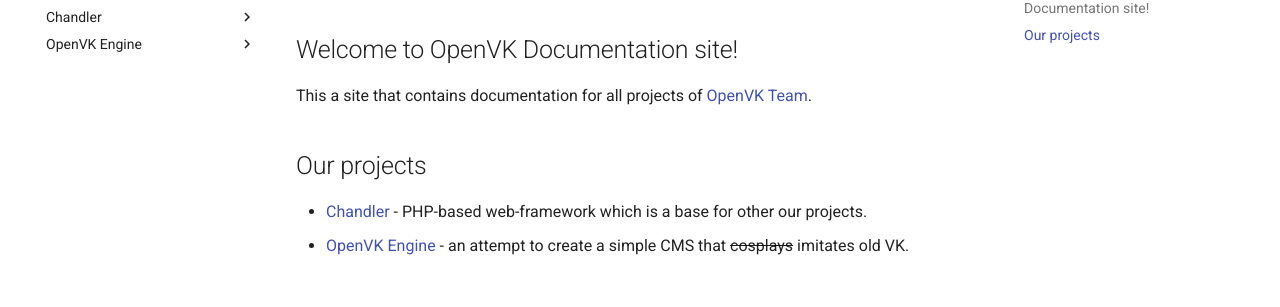
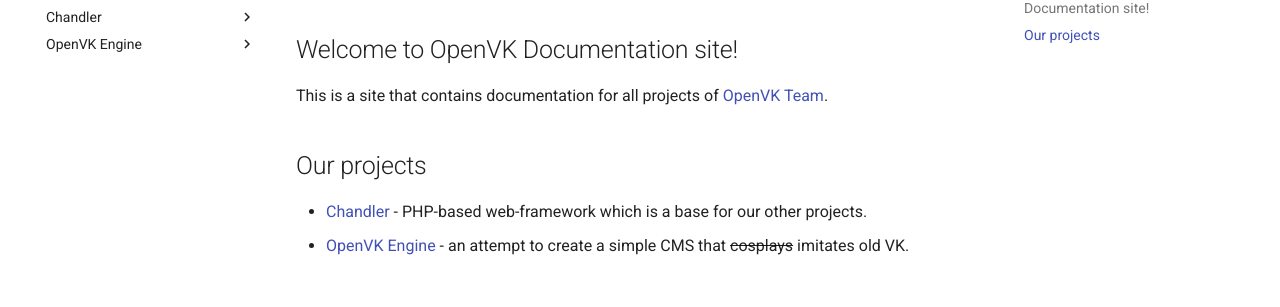
Before and after one commit to OpenVK/docs, an MkDocs documentation site: the page built from docs/index.md, in a window 1280 px wide. Shown: the part 148-455 px from the top of the page. Built offline with MkDocs 1.6.1 and Material for MkDocs 9.7.7, drawn with Linux system fonts in a browser that asks for light colours; comment, search, counter and statistics services are not loaded.

Commit message:
Fix minor grammar mistakes

```diff
--- a/docs/index.md
+++ b/docs/index.md
@@ -1,8 +1,8 @@
 # Main page
 
 ## Welcome to OpenVK Documentation site!
-This a site that contains documentation for all projects of [OpenVK Team](https://github.com/openvk).
+This is a site that contains documentation for all projects of [OpenVK Team](https://github.com/openvk).
 
 ## Our projects
-* [Chandler](/chandler/about) - PHP-based web-framework which is a base for other our projects.
+* [Chandler](/chandler/about) - PHP-based web-framework which is a base for our other projects.
 * [OpenVK Engine](/openvk_engine/about) - an attempt to create a simple CMS that ~~cosplays~~ imitates old VK.
```
